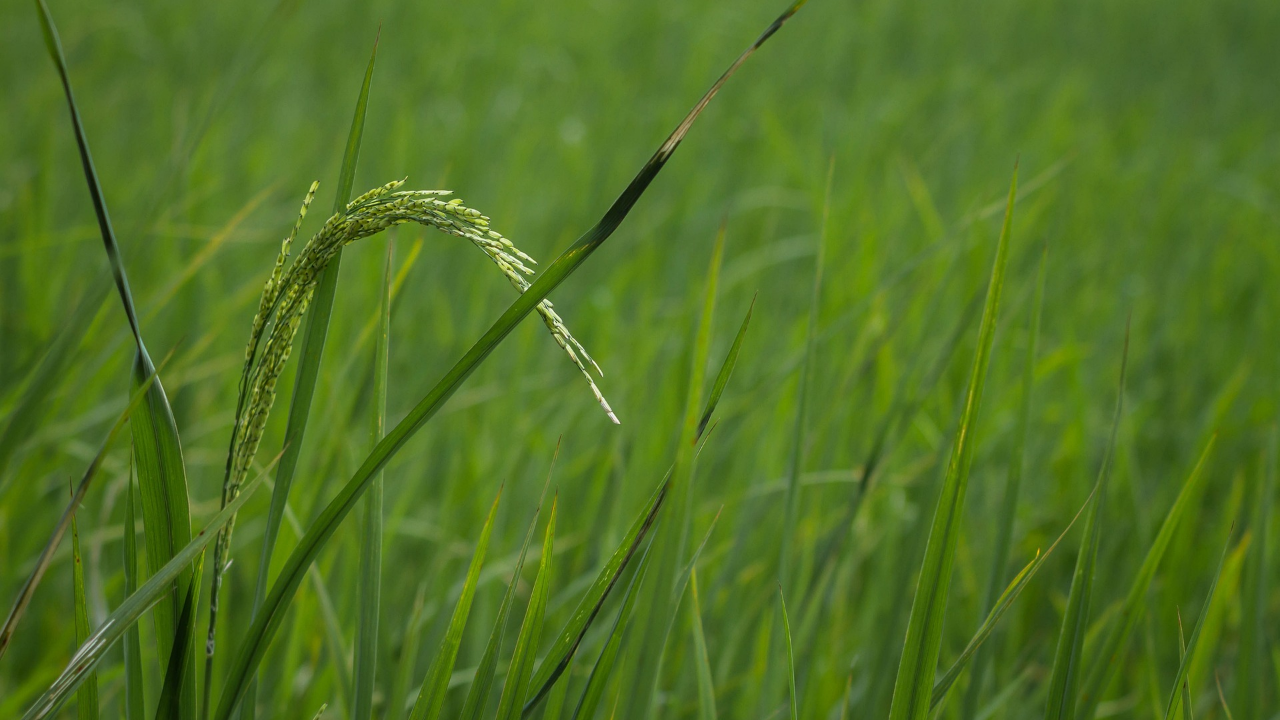
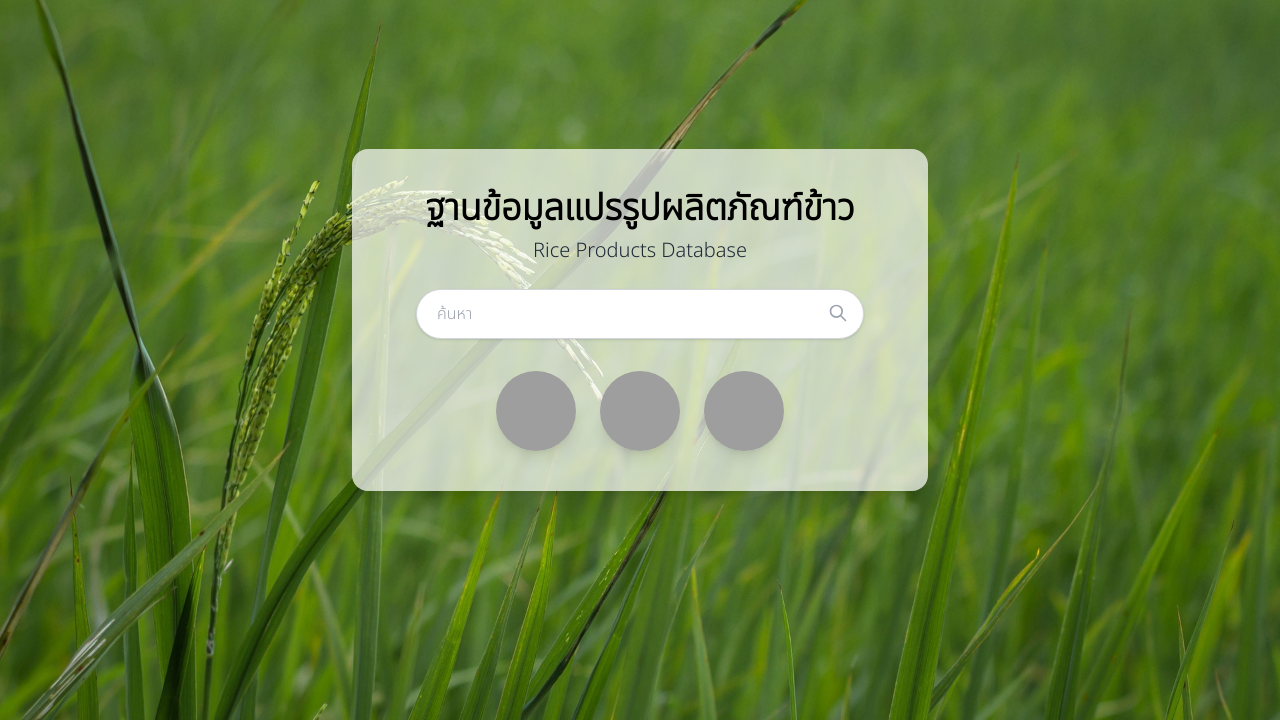
Before and after one commit to pratchayapol/Rice_product, a PHP site: page /user/dashboard in a window 1280 px wide. Shown: the part 80-800 px from the top of the page. Run offline with PHP 8.4, Linux system fonts and the light colour scheme; some libraries are stand-ins or nearby versions; grey boxes are pictures that could not be loaded.

Commit message:
แแป

```diff
--- a/src/user/dashboard.php
+++ b/src/user/dashboard.php
@@ -29,6 +29,29 @@ session_start();
     <!-- Navigation Bar -->
     <?php include './plugin/navbar.php' ?>
 
+    <div class="text-center bg-white/70 p-10 rounded-2xl shadow-xl max-w-xl w-full">
+        <h1 class="text-3xl md:text-4xl font-bold text-black mb-2">ฐานข้อมูลแปรรูปผลิตภัณฑ์ข้าว</h1>
+        <p class="text-xl text-gray-800 mb-6">Rice Products Database</p>
+
+        <div class="flex justify-center mb-8">
+            <div class="relative w-full max-w-md">
+                <input type="text" placeholder="ค้นหา" class="w-full px-5 py-3 rounded-full shadow border border-gray-300 focus:outline-none focus:ring-2 focus:ring-green-400">
+                <span class="absolute right-4 top-3.5 text-gray-400">
+                    <svg xmlns="http://www.w3.org/2000/svg" class="h-5 w-5" fill="none" viewBox="0 0 24 24" stroke="currentColor">
+                        <path stroke-linecap="round" stroke-linejoin="round" stroke-width="2" d="M21 21l-6-6m2-5a7 7 0 11-14 0 7 7 0 0114 0z" />
+                    </svg>
+                </span>
+            </div>
+        </div>
+
+        <div class="flex justify-center space-x-6">
+            <img src="your-image-url-brown.png" alt="Brown Rice" class="w-20 h-20 rounded-full object-cover shadow-lg">
+            <img src="your-image-url-white.png" alt="White Rice" class="w-20 h-20 rounded-full object-cover shadow-lg">
+            <img src="your-image-url-black.png" alt="Black Rice" class="w-20 h-20 rounded-full object-cover shadow-lg">
+        </div>
+    </div>
+
+
     <script>
         document.getElementById("menu-toggle").addEventListener("click", function() {
             const menu = document.getElementById("mobile-menu");
```
